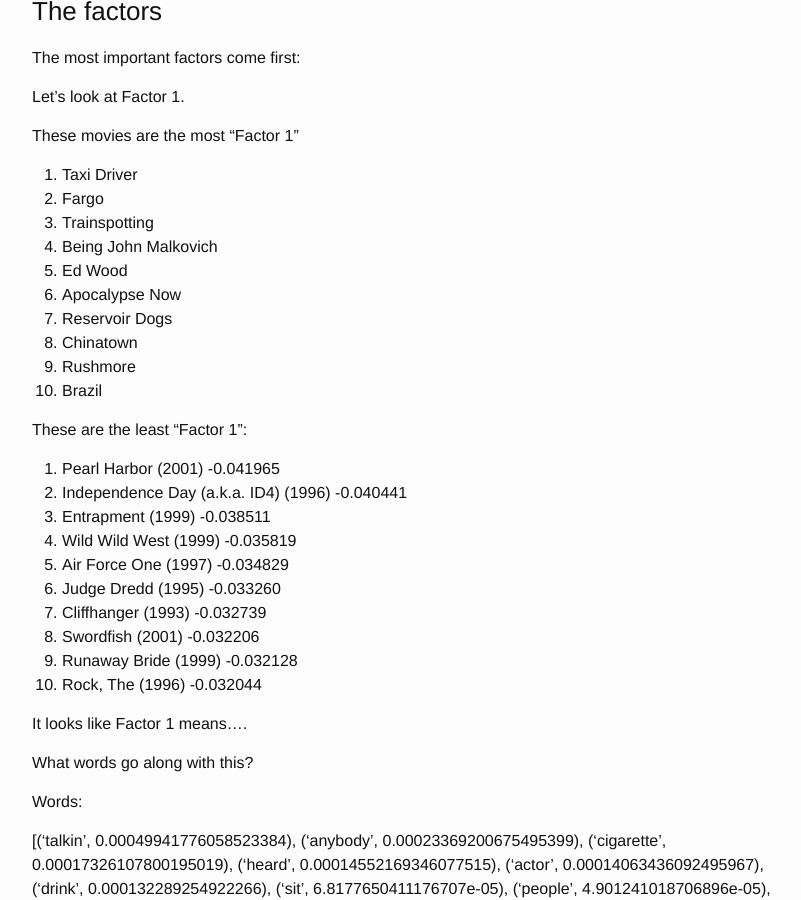
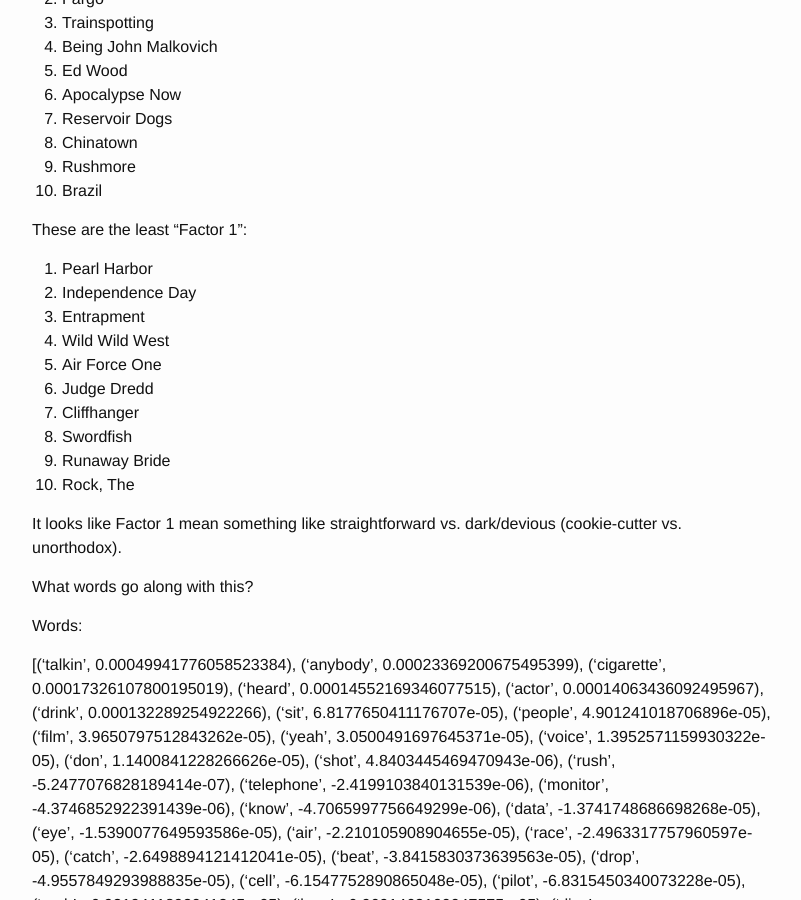
Before and after one commit to wlevine/wlevine.github.io, a Jekyll site: the page built from _posts/2016-11-11-movie-scripts.markdown, in a window 1280 px wide and 900 px high, scrolled down 4627 px. Shown: the whole window, without its empty margins (238-1039 px from the left). Built offline with Jekyll 4.4.1, drawn with Linux system fonts in a browser that asks for light colours; Markdown is read by kramdown in place of the engine named in the settings; some of the changed text lies outside the part shown.

Commit message:
a little polish

```diff
--- a/_posts/2016-11-11-movie-scripts.markdown
+++ b/_posts/2016-11-11-movie-scripts.markdown
@@ -95,6 +95,9 @@ This shows that we can correctly predict about 80% of action movies, if we are w
 
 What words are most important for determining if a movie is an action movie or not?
 
+<img src="{{ root_url }}/source/images/wordcloud_action.png" />
+
+<!--
 1. weapon (0.076)
 1. explodes (0.046)
 1. aim (0.046)
@@ -120,6 +123,7 @@ What words are most important for determining if a movie is an action movie or n
 1. helicopter (0.019)
 1. control (0.019)
 1. scan (0.018)
+-->
 
 
 ### What about comedy?
@@ -190,16 +194,16 @@ These movies are the most "Factor 1"
 
 These are the least "Factor 1":
 
-1. Pearl Harbor (2001)   -0.041965
-1. Independence Day (a.k.a. ID4) (1996)  -0.040441
-1. Entrapment (1999)   -0.038511
-1. Wild Wild West (1999)   -0.035819
-1. Air Force One (1997)  -0.034829
-1. Judge Dredd (1995)  -0.033260
-1. Cliffhanger (1993)  -0.032739
-1. Swordfish (2001)  -0.032206
-1. Runaway Bride (1999)  -0.032128
-1. Rock, The (1996)  -0.032044
+1. Pearl Harbor
+1. Independence Day
+1. Entrapment
+1. Wild Wild West
+1. Air Force One
+1. Judge Dredd
+1. Cliffhanger
+1. Swordfish
+1. Runaway Bride
+1. Rock, The
 
 <!--
   title   X1
@@ -215,7 +219,7 @@ These are the least "Factor 1":
   632   Rock, The (1996)  -0.032044
 -->
 
-It looks like Factor 1 means....
+It looks like Factor 1 mean something like straightforward vs. dark/devious (cookie-cutter vs. unorthodox).
 
 What words go along with this?
 
@@ -316,6 +320,8 @@ Least:
 1. American Psycho
 1. Reservoir Dogs
 
+Factor 2 seems to run along a scale from upbeat movies to disturbing movies.
+
 <!--
  	title 	X2
 536 	Natural Born Killers (1994) 	-0.075095
```
Also changed, not shown: other parts of _posts/2016-11-11-movie-scripts.markdown (+4 -0 lines), source/images/wordcloud_action.png (added).
